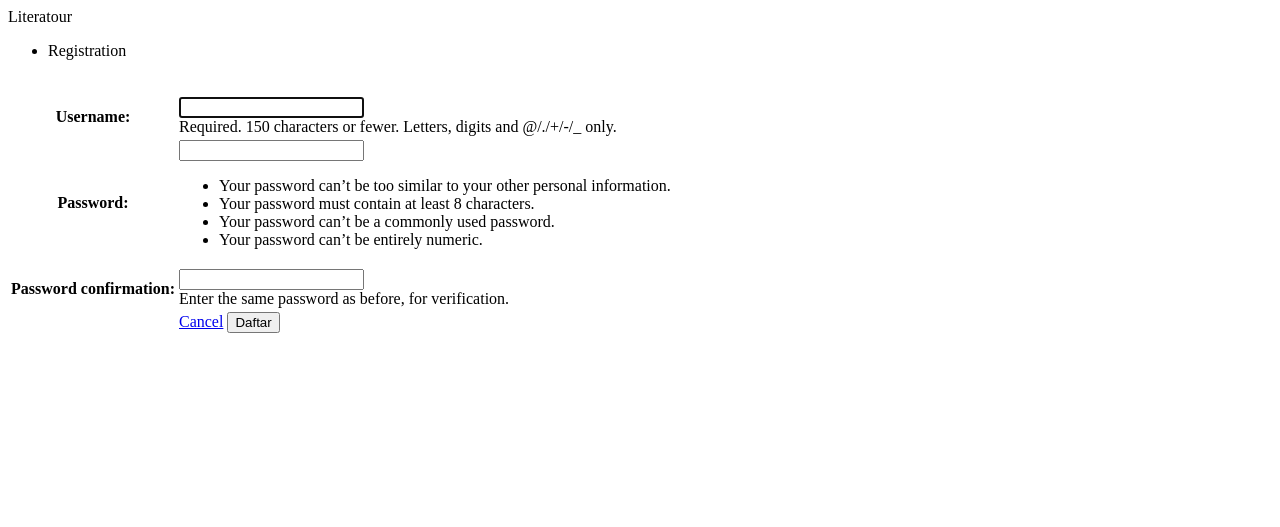
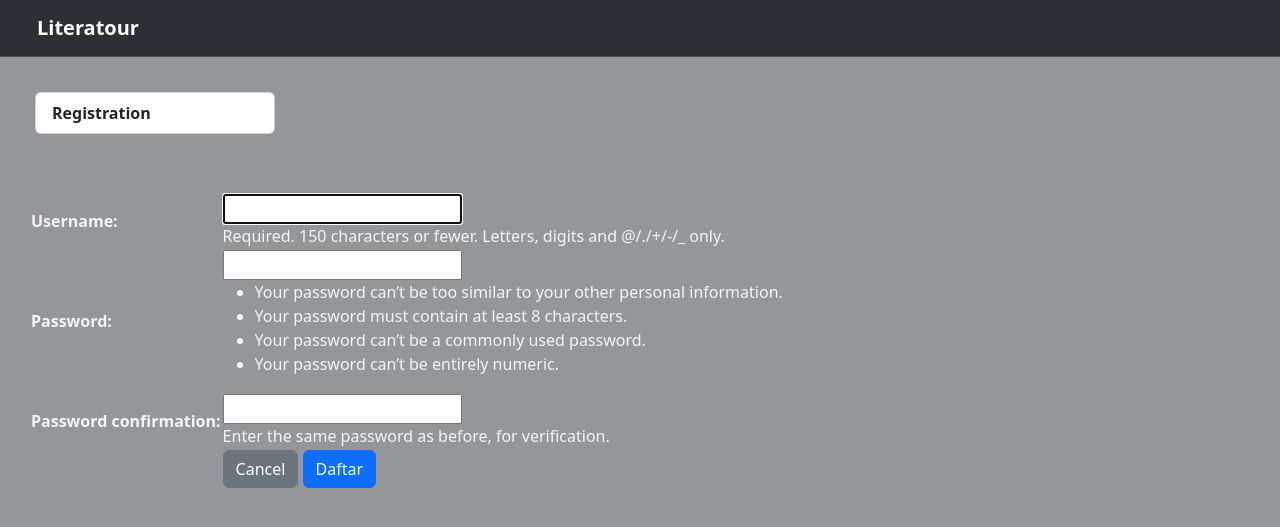
Before and after one commit to PBPE13/pbp_group, a Django app: page /register/ in a window 1280 px wide. Shown: the top 527 px of the page. Run offline with Django 4.2, Linux system fonts and the light colour scheme.

Commit message:
modification on register, login, and main page

```diff
--- a/main/templates/login.html
+++ b/main/templates/login.html
@@ -14,6 +14,8 @@
       <li class="list-group-item">User Login</li>
     </ul>
 </div>
+
+<br />
 
 <div class = "login">
 
--- a/main/views.py
+++ b/main/views.py
@@ -22,6 +22,8 @@ def show_main(request):
     context = {
         'name': request.user.username,
         'books': books,
+        'total_items': total_items,
+        'last_login': request.COOKIES['last_login'],
     }
 
     return render(request, "main.html", context)
@@ -46,6 +48,7 @@ def login_user(request):
         if user is not None:
             login(request, user)
             response = HttpResponseRedirect(reverse("main:show_main"))
+            response.set_cookie('last_login', str(datetime.datetime.now()))
             return response
         else:
             messages.info(request, 'Sorry, incorrect username or password. Please try again.')
@@ -55,4 +58,5 @@ def login_user(request):
 def logout_user(request):
     logout(request)
     response = HttpResponseRedirect(reverse('main:login'))
+    response.delete_cookie('last_login')
     return response
--- a/templates/base.html
+++ b/templates/base.html
@@ -6,10 +6,84 @@
         <meta charset="UTF-8" />
         <meta name="viewport" content="width=device-width, initial-scale=1">
         {% endblock meta %}
+        <link href="https://cdn.jsdelivr.net/npm/bootstrap@5.3.2/dist/css/bootstrap.min.css" rel="stylesheet" integrity="sha384-T3c6CoIi6uLrA9TneNEoa7RxnatzjcDSCmG1MXxSR1GAsXEV/Dwwykc2MPK8M2HN" crossorigin="anonymous">
+        <script src="https://code.jquery.com/jquery-3.6.0.min.js" integrity="sha384-KyZXEAg3QhqLMpG8r+J4jsl5c9zdLKaUk5Ae5f5b1bw6AUn5f5v8FZJoMxm6f5cH1" crossorigin="anonymous"></script>
+        <script src="https://cdn.jsdelivr.net/npm/@popperjs/core@2.11.8/dist/umd/popper.min.js" integrity="sha384-I7E8VVD/ismYTF4hNIPjVp/Zjvgyol6VFvRkX/vR+Vc4jQkC+hVqc2pM8ODewa9r" crossorigin="anonymous"></script>
+        <script src="https://cdn.jsdelivr.net/npm/bootstrap@5.3.2/dist/js/bootstrap.min.js" integrity="sha384-BBtl+eGJRgqQAUMxJ7pMwbEyER4l1g+O15P+16Ep7Q9Q+zqX6gSbd85u4mG4QzX+" crossorigin="anonymous"></script>
+        <script src="https://code.jquery.com/jquery-3.6.0.min.js"></script>
 
-        <title>
-            Bicycle Store
-        </title>
+        <title>Literatour</title>
+
+        <style type="text/css">
+            .login {
+                color: whitesmoke;
+                margin-left: 35px;
+                margin-top: 30px;
+            }
+            .register-title {
+                margin-top: 35px;
+                margin-left: 5px;
+            }
+            .register {
+                color: whitesmoke;
+                margin-left: 30px;
+                margin-top: 35px;
+            }
+            .productform {
+                font-family:"Rubik";
+            }
+            .container-fluid {
+                margin-left: 25px;
+            }
+            .navbar-brand {
+                font-weight: bold;
+            }
+            .card {
+                font-weight: bold;
+                margin-left: 30px;
+            }
+            .current_total_item {
+                text-align: center;
+                color: red;
+                text-decoration: underline;
+                font-size: 18px;
+            }
+            .row {
+                margin-right: 20px;
+            }
+            .add_product_ajax_button {
+                margin-left: 30px;
+            }
+            .last_login {
+                text-align: center;
+                font-size: 15px;
+                color: whitesmoke;
+            }
+            .marquee-container {
+                position: fixed;
+                bottom: 0;
+                left: 0;
+                width: 100%;
+                background-color: black;
+                text-align: left;
+                white-space: nowrap;
+                overflow: hidden;
+            }
+            .edit-title {
+                margin-left: 30px;
+                font-size: 40px;
+                font-weight: bold;
+                color: whitesmoke;
+            }
+            .edit-table {
+                margin-left:30px;
+                color: white;
+            }
+            body {
+                background-color: rgb(149, 150, 154);
+            }
+
+        </style>
     </head>
 
     <body>
```
Also changed, not shown: main/templates/main.html (+35 -9 lines).
